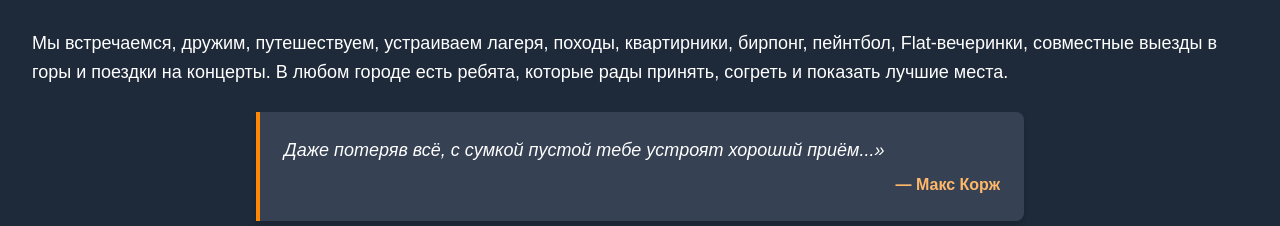
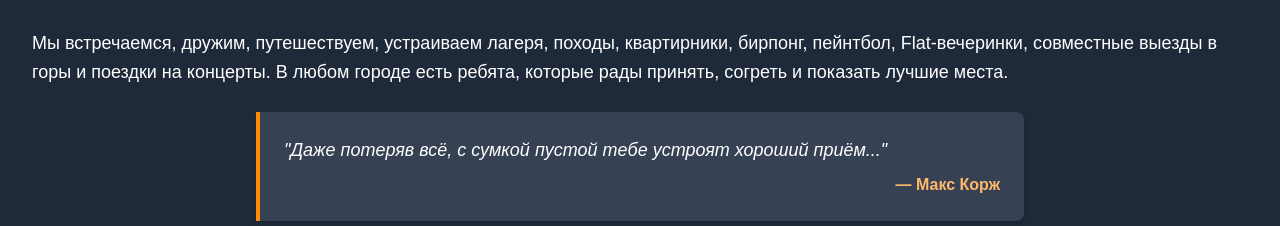
Before and after one commit to NGng166/dvizhu-site, a Next.js app: page / in a window 1280 px wide. Shown: the part 1880-2106 px from the top of the page. Built offline with nearby package versions, Linux system fonts and the light colour scheme.

Commit message:
кавычки

```diff
--- a/app/components/WhoWeAre.tsx
+++ b/app/components/WhoWeAre.tsx
@@ -29,7 +29,7 @@ export default function WhoWeAre() {
 {/* Цитата */}
 <div className="bg-gray-700 border-l-4 border-orange-400 p-6 rounded-r-lg mb-8 shadow-md max-w-3xl mx-auto">
   <p className="text-lg italic leading-relaxed text-center sm:text-left">
-    Даже потеряв всё, с сумкой пустой тебе устроят хороший приём...»
+    "Даже потеряв всё, с сумкой пустой тебе устроят хороший приём..."
   </p>
   <p className="text-right mt-2 text-orange-300 font-semibold">
     — Макс Корж
```
